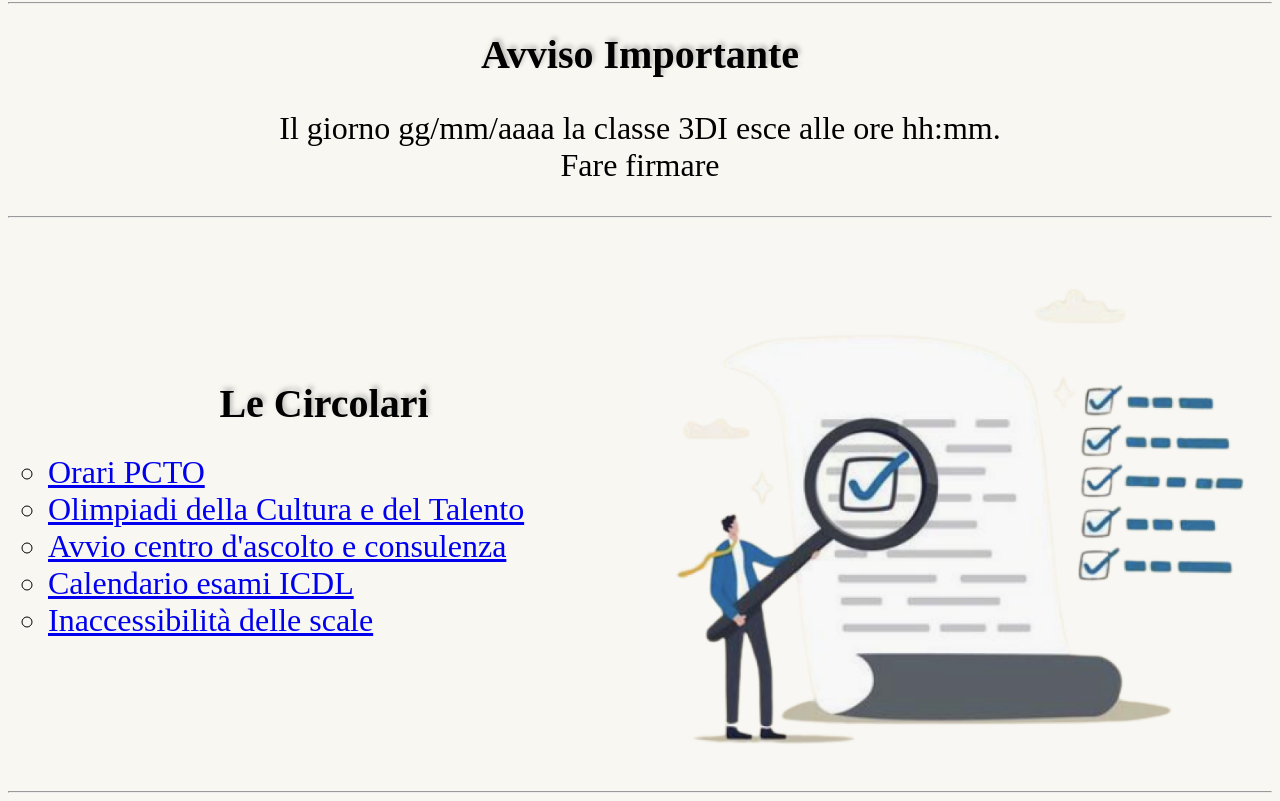
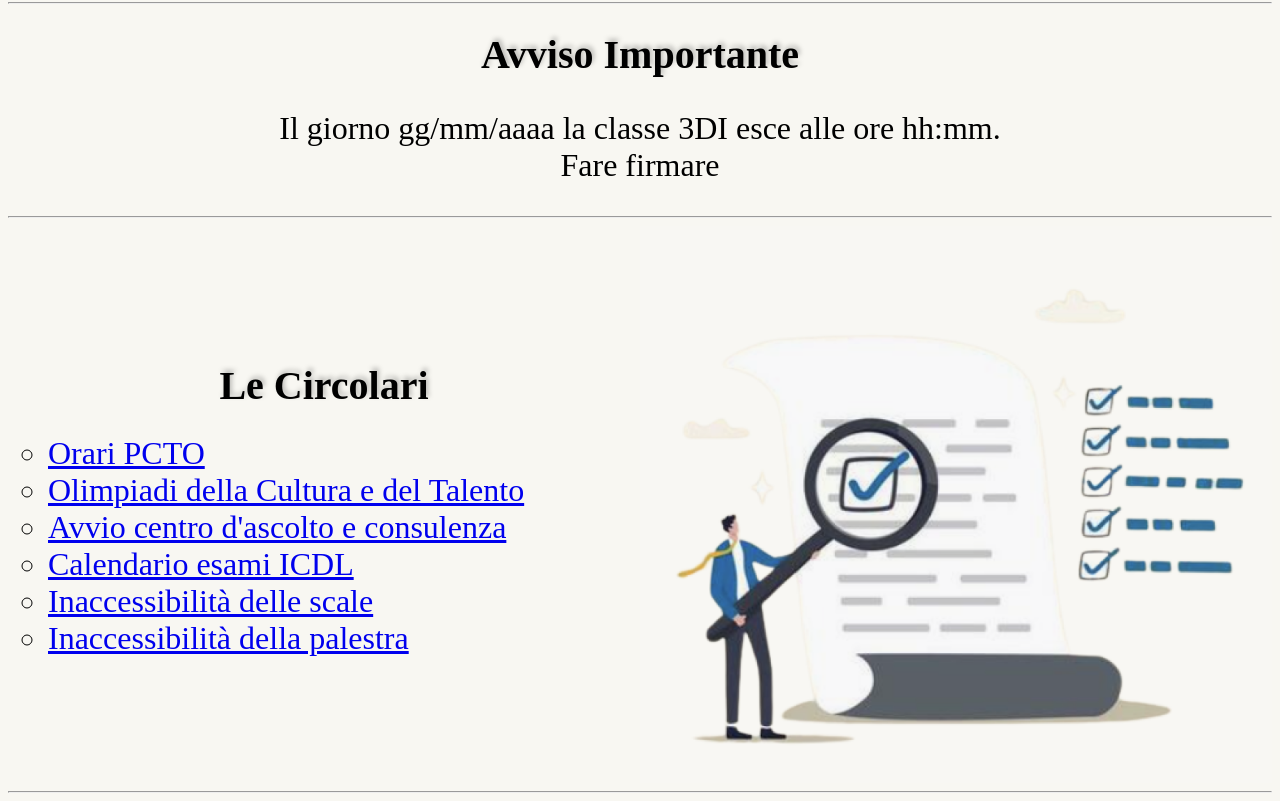
Before and after one commit to Alessiop7002/3diinf23, a plain HTML site: page index.html in a window 1280 px wide. Shown: the part 1068-1869 px from the top of the page. Drawn offline with nearby package versions, Linux system fonts and the light colour scheme; a web font is replaced by a local one.

Commit message:
Update index.html

```diff
--- a/index.html
+++ b/index.html
@@ -62,6 +62,7 @@
                 <li><a href="data/circolari/psicologo.pdf">Avvio centro d'ascolto e consulenza</a></li>
                 <li><a href="data/circolari/icdl.pdf">Calendario esami ICDL</a></li>
                 <li><a href="data/circolari/scale.pdf">Inaccessibilità delle scale</a></li>
+                <li><a href="data/circolari/palestra.pdf">Inaccessibilità della palestra</a></li>
 
             </ul>
         </div>
```
